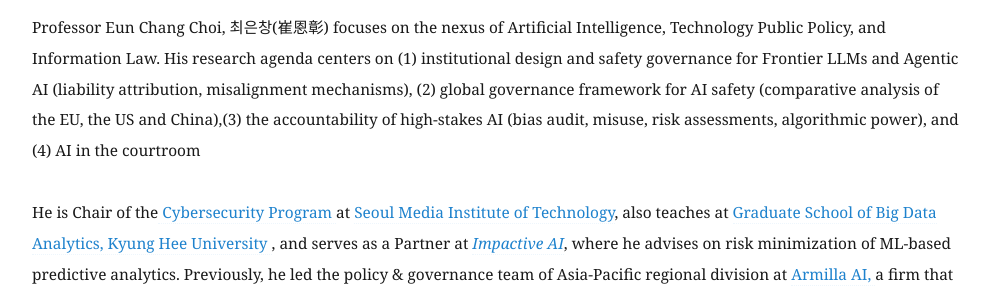
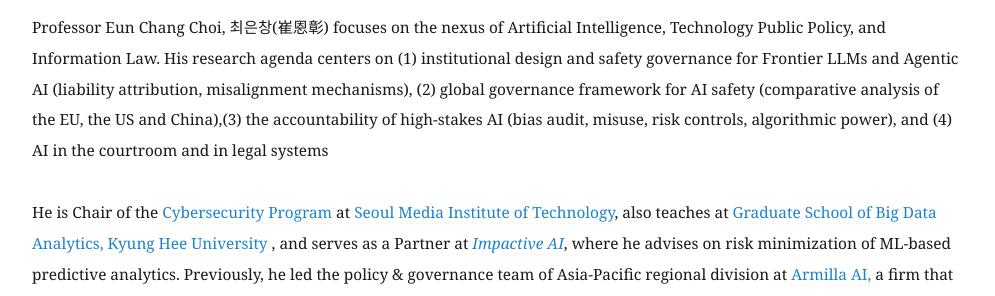
Before and after one commit to eunchangchoi/eunchangchoi.github.io, a Jekyll site: the page built from index.md, in a window 1280 px wide and 900 px high, scrolled down 339 px, cut to the strip 243-900 px from the top of the window. Shown: the top 296 px of the strip, without its empty margins (68-1063 px from the left). Built offline with Jekyll 4.4.1, drawn with Linux system fonts in a browser that asks for light colours.

Commit message:
Update index.md

```diff
--- a/index.md
+++ b/index.md
@@ -21,7 +21,7 @@
   <a href="https://sapyoung.com/bbs/board.php?bo_table=booklist2&wr_id=431"> <img style="vertical-align:top;height:200px;width:163px;" src="images/book9.png"></a>
   <img style="vertical-align:top;height:200px;width:164px;" src="images/book10.png">
  <br>
-<p style="font-size:1.1em"> Professor Eun Chang Choi, 최은창(崔恩彰) focuses on the nexus of Artificial Intelligence, Technology Public Policy, and Information Law. His research agenda centers on (1) institutional design and safety governance for Frontier LLMs and Agentic AI (liability attribution, misalignment mechanisms), (2) global governance framework for AI safety (comparative analysis of the EU, the US and China),(3) the accountability of high-stakes AI (bias audit, misuse, risk assessments, algorithmic power), and (4) AI in the courtroom <br>
+<p style="font-size:1.1em"> Professor Eun Chang Choi, 최은창(崔恩彰) focuses on the nexus of Artificial Intelligence, Technology Public Policy, and Information Law. His research agenda centers on (1) institutional design and safety governance for Frontier LLMs and Agentic AI (liability attribution, misalignment mechanisms), (2) global governance framework for AI safety (comparative analysis of the EU, the US and China),(3) the accountability of high-stakes AI (bias audit, misuse, risk controls, algorithmic power), and (4) AI in the courtroom and in legal systems <br>
   <br>
   He is Chair of the<a href="https://global.smit.ac.kr/academics/masters-degrees-2/ms_cyberseq/"> Cybersecurity Program </a> at <a href="https://global.smit.ac.kr"> Seoul Media Institute of Technology</a>, also teaches at <a href="http://bigdata21.khu.ac.kr/main/main.html"> Graduate School of Big Data Analytics, Kyung Hee University </a>, and serves as a Partner at <a href="https://www.impactive-ai.com/en"> <i>Impactive AI</i></a>, where he advises on risk minimization of ML-based predictive analytics. Previously, he led the policy & governance team of Asia-Pacific regional division at <a href="https://www.armilla.ai"> Armilla AI, </a> a firm that audits and assesses ML/AI systems for safety and trustworthiness. He has been engaging in global standard-setting dialogues at IEEE Standards Working Groups <a href="https://sagroups.ieee.org/7003/"> ‘Algorithmic Bias Considerations’(P7003)</a>, and <a href="https://sagroups.ieee.org/7002">‘Data Privacy Process’(P7002)</a>. Furthermore, he actively participates in international and domestic policy dialogues in <a href="https://www.intgovforum.org/en/pnai"> the Policy Network on AI(PNAI) </a> of the Internet Governance Forum(IGF) of the United Nations, as well as <i> ‘AI Policy Forum’</i> of<a href="http://kaail.kr"> the Korean Association for AI Law (KAAIL)</a>. <br>
 
```
